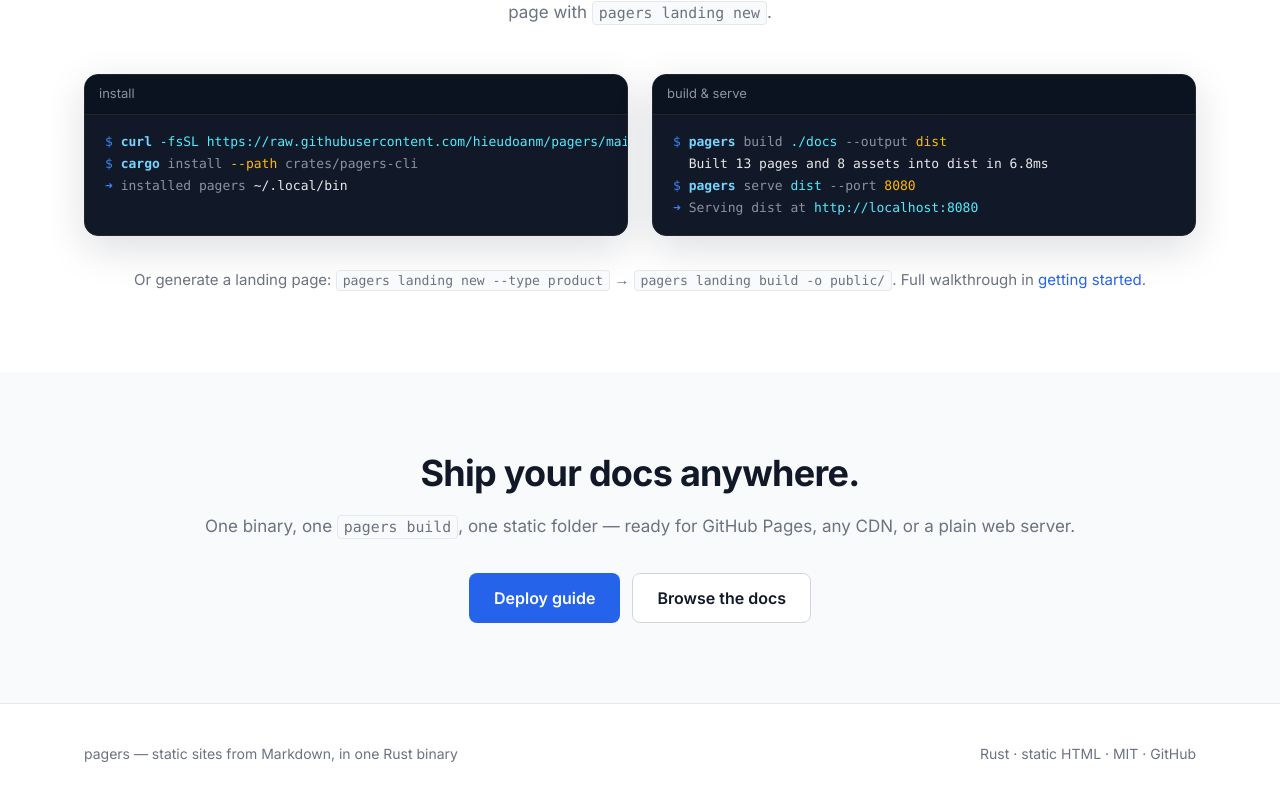
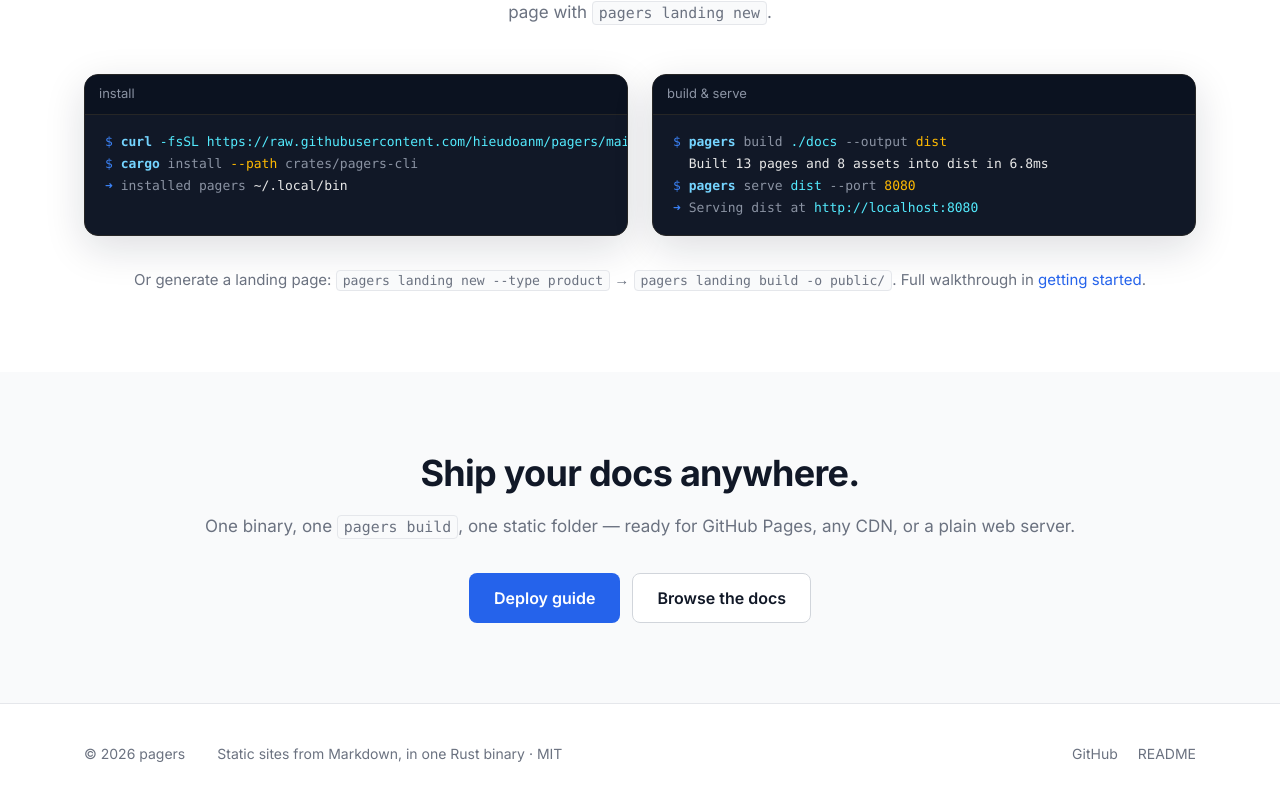
Before and after one commit to hieudoanm/markers, a Next.js app in the folder packages/landing/: page / in a window 1280 px wide. Shown: the part 2688-3488 px from the top of the page. Built offline with nearby package versions, Linux system fonts and the light colour scheme.

Commit message:
feat(landing): standardize footer contract

```diff
--- a/packages/landing/src/app/docs/[[...slug]]/page.tsx
+++ b/packages/landing/src/app/docs/[[...slug]]/page.tsx
@@ -3,6 +3,7 @@ import Image from 'next/image';
 import Link from 'next/link';
 import { notFound } from 'next/navigation';
 import { DOC_SECTIONS, getDocPages, type DocPage } from '@/lib/docs';
+import Footer from '@/components/Footer';
 import type { JSX } from 'react';
 
 // next/image with unoptimized does not apply basePath — mirror next.config.ts.
@@ -111,18 +112,7 @@ const DocsPage = async ({ params }: DocsPageProps): Promise<JSX.Element> => {
         </div>
       </div>
 
-      <footer className='border-border text-text-muted border-t py-10 text-sm'>
-        <div className='mx-auto w-full max-w-[72rem] px-5'>
-          pagers — static sites from Markdown, in one Rust binary ·{' '}
-          <Link
-            href='https://github.com/hieudoanm/pagers'
-            target='_blank'
-            rel='noreferrer'
-            className='text-text-muted hover:text-text no-underline'>
-            GitHub
-          </Link>
-        </div>
-      </footer>
+      <Footer />
     </>
   );
 };
--- a/packages/landing/src/app/page.tsx
+++ b/packages/landing/src/app/page.tsx
@@ -12,6 +12,7 @@ import {
   LuWorkflow,
   LuZap,
 } from 'react-icons/lu';
+import Footer from '@/components/Footer';
 
 export const metadata: Metadata = {
   title: { absolute: 'pagers — static site generator for Markdown docs' },
@@ -400,21 +401,7 @@ const LandingPage = (): JSX.Element => (
       </section>
     </main>
 
-    <footer className='border-border text-text-muted border-t py-10 text-sm'>
-      <div className='mx-auto flex w-full max-w-[72rem] flex-wrap items-center gap-x-8 gap-y-4 px-5'>
-        <span>pagers — static sites from Markdown, in one Rust binary</span>
-        <span className='ml-auto'>
-          Rust · static HTML · MIT ·{' '}
-          <a
-            href={GITHUB}
-            target='_blank'
-            rel='noreferrer'
-            className='text-text-muted hover:text-text no-underline'>
-            GitHub
-          </a>
-        </span>
-      </div>
-    </footer>
+    <Footer />
   </>
 );
 
--- /dev/null
+++ b/packages/landing/src/components/Footer.tsx
@@ -0,0 +1,30 @@
+import Link from 'next/link';
+import type { FC } from 'react';
+
+const GITHUB = 'https://github.com/hieudoanm/pagers';
+
+const linkClass =
+  'text-text-muted hover:text-text no-underline transition-colors';
+
+const Footer: FC = () => (
+  <footer className='border-border text-text-muted border-t py-10 text-sm'>
+    <div className='mx-auto flex w-full max-w-[72rem] flex-wrap items-center gap-x-8 gap-y-4 px-5'>
+      <span>© {new Date().getFullYear()} pagers</span>
+      <span>Static sites from Markdown, in one Rust binary · MIT</span>
+      <nav aria-label='Footer' className='ml-auto flex items-center gap-5'>
+        <Link href={GITHUB} target='_blank' rel='noreferrer' className={linkClass}>
+          GitHub
+        </Link>
+        <Link
+          href={`${GITHUB}#readme`}
+          target='_blank'
+          rel='noreferrer'
+          className={linkClass}>
+          README
+        </Link>
+      </nav>
+    </div>
+  </footer>
+);
+
+export default Footer;
```
Also changed, not shown: 1 other file (tests, documents, lock files or other folders).
